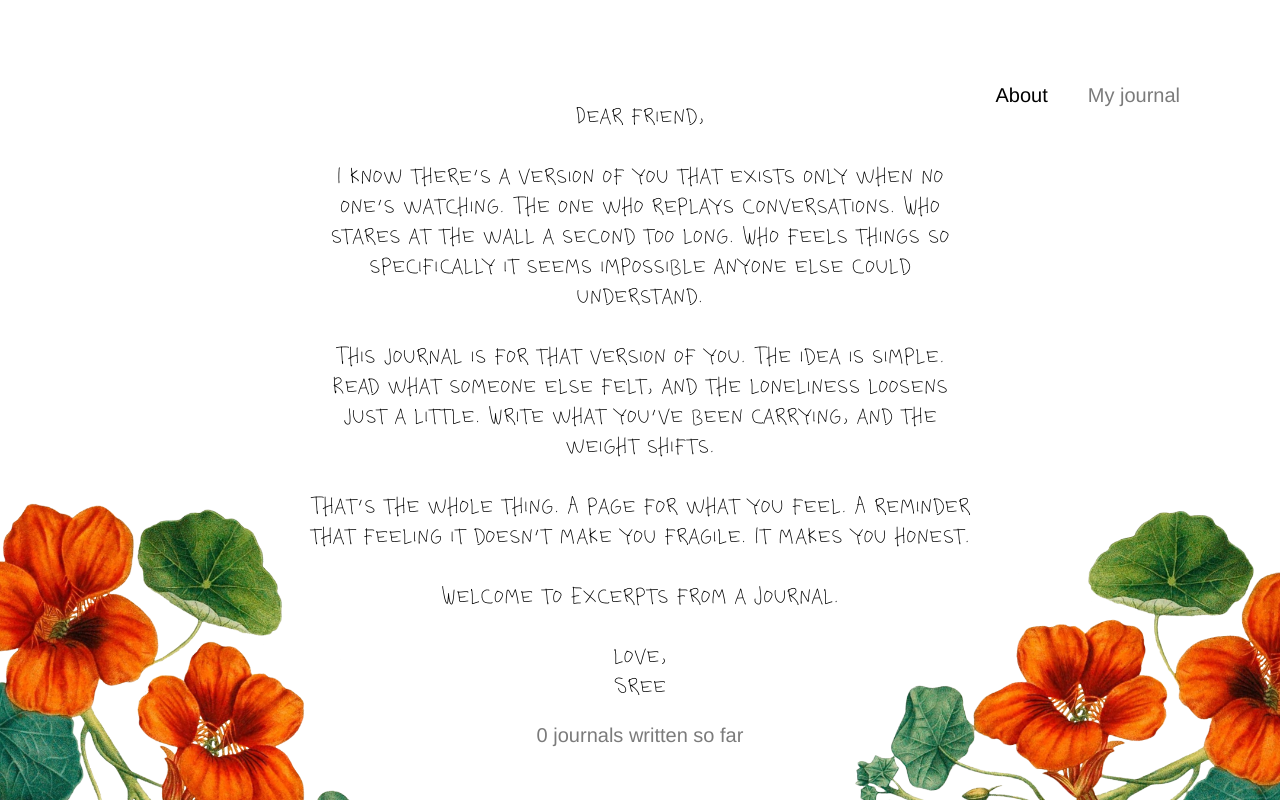
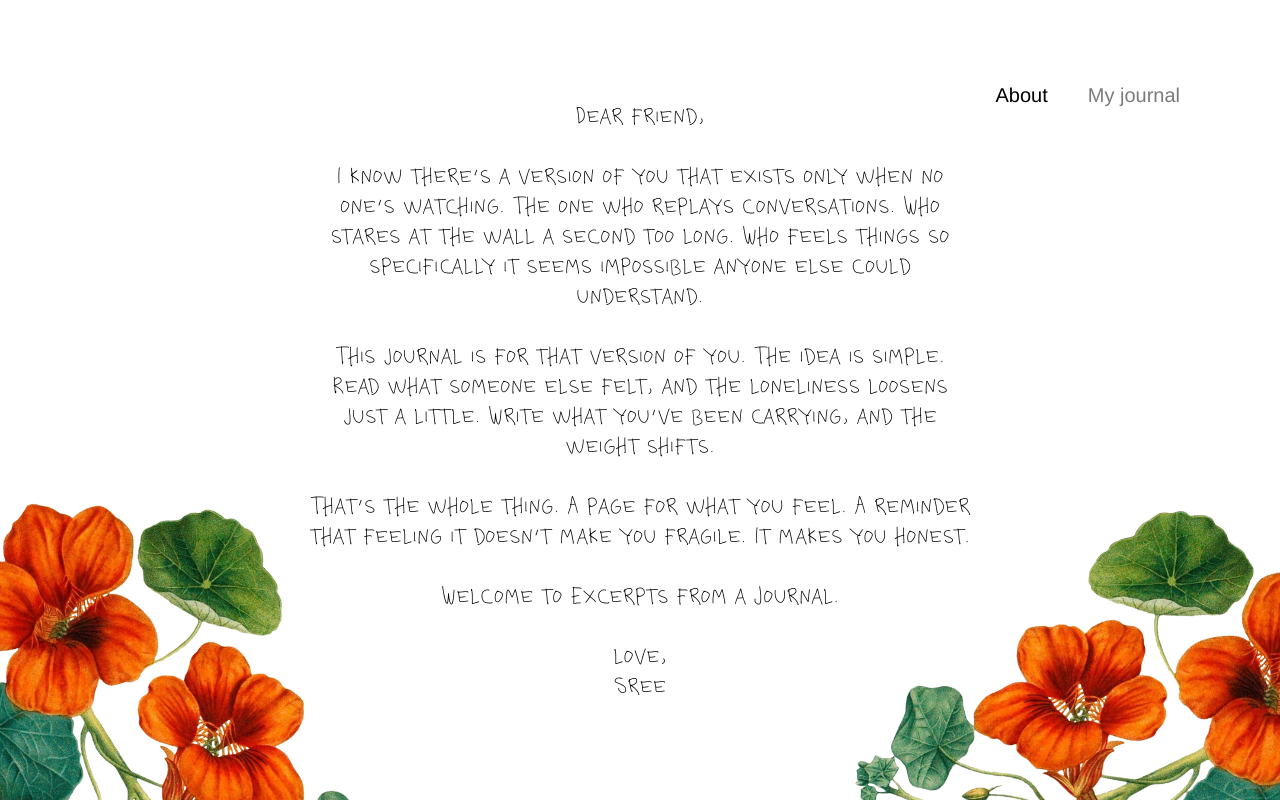
Before and after one commit to sr25553-sree/excerpts-from-a-journal, a Next.js app: page /about in a window 1280 px wide. Built offline with nearby package versions, Linux system fonts and the light colour scheme; no server answers; the database is empty.

Commit message:
Remove journal counter from About page
Co-Authored-By: Claude Opus 4.6 <noreply@anthropic.com>

```diff
--- a/app/about/page.tsx
+++ b/app/about/page.tsx
@@ -1,12 +1,6 @@
 import Image from "next/image";
 import Link from "next/link";
-import { createServerClient } from "@/lib/supabase/server";
-
-export default async function AboutPage() {
-  const supabase = createServerClient();
-  const { count } = await supabase
-    .from("entries")
-    .select("*", { count: "exact", head: true });
+export default function AboutPage() {
 
   return (
     <div className="bg-white relative min-h-screen overflow-hidden">
@@ -55,14 +49,6 @@ export default async function AboutPage() {
           </p>
         </div>
       </div>
-
-      {/* Journal counter */}
-      <p
-        className="absolute left-1/2 -translate-x-1/2 bottom-[50px] text-[14px] md:text-[20px] text-center whitespace-nowrap z-[1]"
-        style={{ fontFamily: "'Helvetica Neue', sans-serif", fontWeight: 400, color: "#7B7B7B" }}
-      >
-        {(count ?? 0).toLocaleString()} journals written so far
-      </p>
     </div>
   );
 }
```
